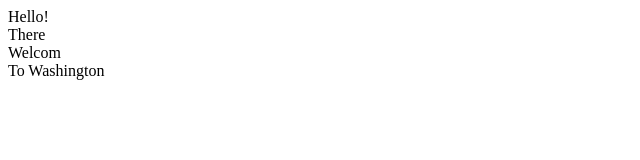
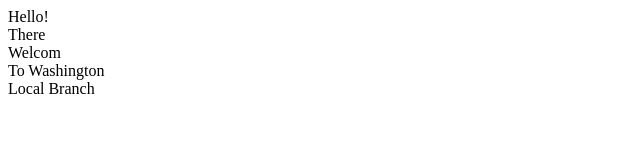
Before and after one commit to dach55/new, a plain HTML site: page index.html in a window 1280 px wide. Shown: the whole page, without its empty margins (0-640 px from the left). Drawn offline with Linux system fonts and the light colour scheme.

Commit message:
local-first updated

```diff
--- a/index.html
+++ b/index.html
@@ -3,3 +3,5 @@
 <div>Welcom</div>
 
 <div>To Washington</div>
+
+<div>Local Branch</div>
```
